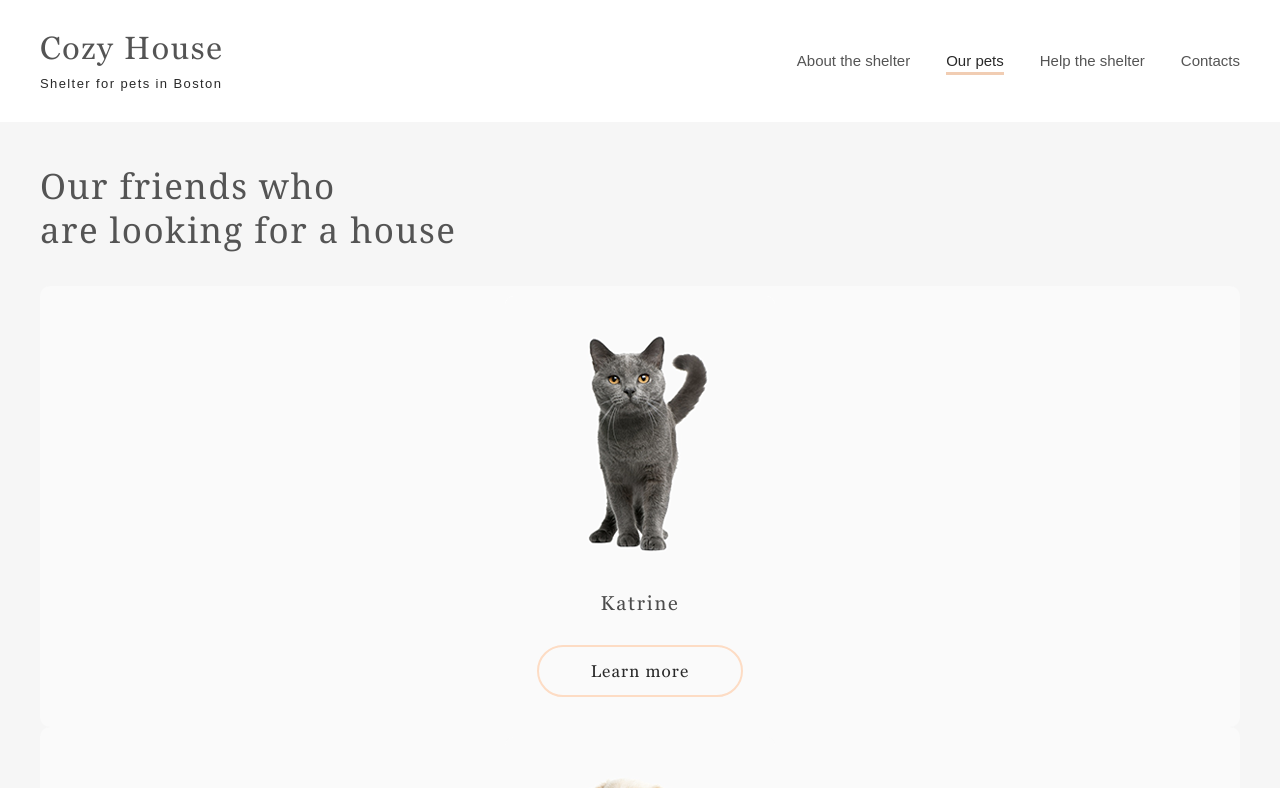
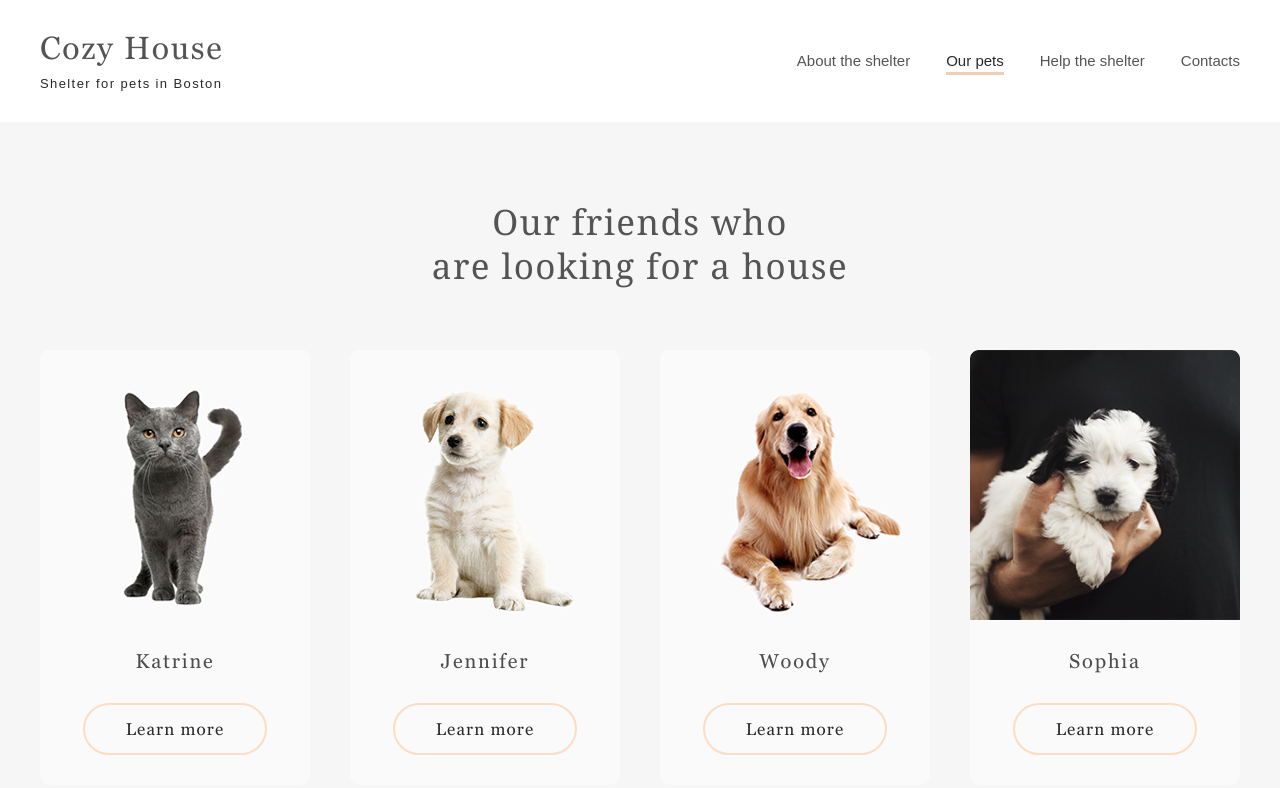
Before and after one commit to viktoriiazk/shelter, a plain HTML site: page pages/pets/index.html in a window 1280 px wide. Shown: the top 788 px of the page. Drawn offline with Linux system fonts and the light colour scheme; a web font is replaced by a local one.

Commit message:
feat:add style for our pets section

```diff
--- a/assets/style/style.css
+++ b/assets/style/style.css
@@ -557,6 +557,32 @@ header.our-pets nav .nav-active a {
   padding: 0 12px;
 }
 
+.pets-card {
+  display: flex;
+  flex-direction: column;
+  align-items: center;
+  background-color: #FAFAFA;
+  border-radius: 10px;
+  padding-bottom: 30px;
+  padding-top: 10px;
+}
+.pets-card img {
+  margin-bottom: 26px;
+}
+.pets-card span {
+  margin-bottom: 30px;
+  letter-spacing: 1.8px;
+  font-size: 20px;
+}
+
+.pets-card:hover {
+  cursor: pointer;
+  box-shadow: 0px 0px 17px 0px #FDDCC4;
+}
+.pets-card:hover .btn {
+  background-color: #FDDCC4;
+}
+
 nav .nav {
   display: flex;
 }
@@ -678,30 +704,6 @@ nav .nav-active a {
   justify-content: space-around;
   margin-bottom: 18px;
   width: 100%;
-}
-.pets-wrap .pets-list-wrap .pets-card {
-  display: flex;
-  flex-direction: column;
-  align-items: center;
-  background-color: #FAFAFA;
-  border-radius: 10px;
-  padding-bottom: 30px;
-  padding-top: 10px;
-}
-.pets-wrap .pets-list-wrap .pets-card img {
-  margin-bottom: 26px;
-}
-.pets-wrap .pets-list-wrap .pets-card span {
-  margin-bottom: 30px;
-  letter-spacing: 1.8px;
-  font-size: 20px;
-}
-.pets-wrap .pets-list-wrap .pets-card:hover {
-  cursor: pointer;
-  box-shadow: 0px 0px 17px 0px #FDDCC4;
-}
-.pets-wrap .pets-list-wrap .pets-card:hover .btn {
-  background-color: #FDDCC4;
 }
 .pets-wrap .pets-list-wrap .arrow {
   background-image: url("../icons/Arrow.png");
@@ -836,31 +838,26 @@ nav .nav-active a {
 }
 .our-pets-wrap .title {
   max-width: initial;
-  margin-bottom: 34px;
+  margin-bottom: 44px;
 }
-.our-pets-wrap .pets .pets-card {
+.our-pets-wrap .pets .our-pets__list {
   display: flex;
   flex-direction: column;
   align-items: center;
-  background-color: #FAFAFA;
-  border-radius: 10px;
+}
+.our-pets-wrap .pets .pets-card {
+  max-width: 270px;
+  width: 100%;
+  margin: 0 auto;
   padding-bottom: 30px;
-  padding-top: 10px;
+  padding-top: 0px;
+  margin-bottom: 30px;
 }
 .our-pets-wrap .pets .pets-card img {
-  margin-bottom: 26px;
+  margin-bottom: 30px;
 }
-.our-pets-wrap .pets .pets-card span {
-  margin-bottom: 30px;
-  letter-spacing: 1.8px;
-  font-size: 20px;
-}
-.our-pets-wrap .pets .pets-card:hover {
-  cursor: pointer;
-  box-shadow: 0px 0px 17px 0px #FDDCC4;
-}
-.our-pets-wrap .pets .pets-card:hover .btn {
-  background-color: #FDDCC4;
+.our-pets-wrap .pets .pets-card .btn {
+  max-width: 180px;
 }
 
 footer {
@@ -958,6 +955,10 @@ footer .footer-puppy {
     text-align: start;
   }
 
+  .pets-card img {
+    margin-bottom: 40px;
+  }
+
   .start-screen-wrap .copy {
     margin-bottom: 100px;
   }
@@ -995,9 +996,6 @@ footer .footer-puppy {
   }
   .pets-wrap .pets-list-wrap {
     position: relative;
-  }
-  .pets-wrap .pets-list-wrap .pets-list .pets-card img {
-    margin-bottom: 40px;
   }
   .pets-wrap .pets-list-wrap .pets-list__arrows {
     position: absolute;
@@ -1054,6 +1052,20 @@ footer .footer-puppy {
     font-size: 22px;
   }
 
+  .our-pets-wrap {
+    padding-top: 78px;
+  }
+  .our-pets-wrap .title {
+    text-align: center;
+    margin-bottom: 32px;
+  }
+  .our-pets-wrap .pets .our-pets__list {
+    flex-wrap: wrap;
+    flex-direction: row;
+    margin: 0 26px;
+    justify-content: space-evenly;
+  }
+
   footer {
     padding-top: 28px;
   }
@@ -1082,6 +1094,10 @@ footer .footer-puppy {
   .header {
     padding-top: 60px;
     align-items: center;
+  }
+
+  .pets-card img {
+    margin-bottom: 32px;
   }
 
   .start-screen-wrap .start-screen {
@@ -1126,9 +1142,6 @@ footer .footer-puppy {
   .pets-wrap .pets-list-wrap .pets-list {
     justify-content: space-evenly;
   }
-  .pets-wrap .pets-list-wrap .pets-list .pets-card img {
-    margin-bottom: 32px;
-  }
 
   .help-wrap {
     padding-top: 76px;
@@ -1154,6 +1167,17 @@ footer .footer-puppy {
     padding-top: 46px;
   }
 
+  .our-pets-wrap .title {
+    margin-bottom: 62px;
+  }
+  .our-pets-wrap .pets .our-pets__list {
+    margin: 0;
+    justify-content: space-between;
+  }
+  .our-pets-wrap .pets .pets-card {
+    margin: 0 0 30px 0;
+  }
+
   footer .footer {
     justify-content: space-between;
   }
```
Also changed, not shown: 1 other file.
